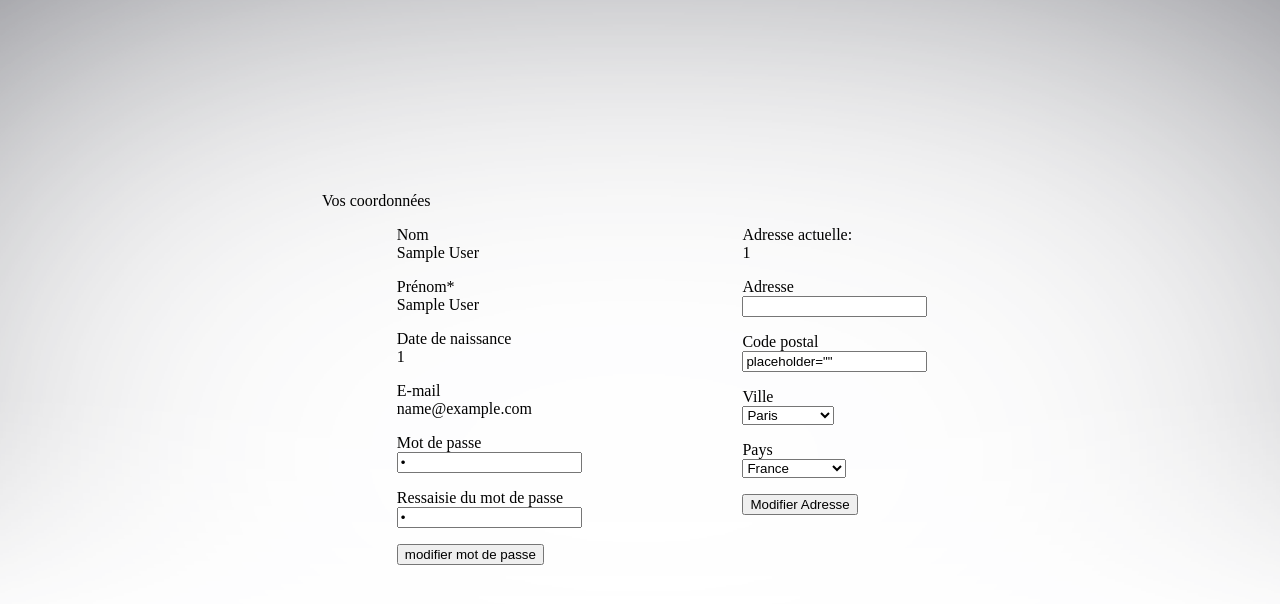
After one commit to Digums/SiteInternet, a PHP site: page /SiteInternet/Vue/profilUtilisateur.php in a window 1280 px wide. The commit adds this page. Shown: the top 604 px of the page. Run offline with PHP 8.4, Linux system fonts and the light colour scheme; the visitor is signed in with stand-in values (Sample User, id 1); data comes from the database, SQL or seed files in the repository.

Commit message:
L'administrateur accede à la modification client

```diff
--- a/Modele/Connexion T.php
+++ b/Modele/Connexion T.php
@@ -1,7 +1,7 @@
 <?php
 try
 {
-    $bdd = new PDO('mysql:host=localhost;dbname=app;charset=utf8', 'root', '',array(PDO::ATTR_ERRMODE => PDO::ERRMODE_EXCEPTION));
+    $bdd = new PDO('mysql:host=localhost;dbname=athom;charset=utf8', 'root', '',array(PDO::ATTR_ERRMODE => PDO::ERRMODE_EXCEPTION));
 }
 catch (Exception $e)
 {
--- a/Modele/TraitementGestionUtilisateur.php
+++ b/Modele/TraitementGestionUtilisateur.php
@@ -5,7 +5,7 @@ session_start();
 
 try
 {
-    $bdd = new PDO('mysql:host=localhost;dbname=app;charset=utf8', 'root', '',array(PDO::ATTR_ERRMODE => PDO::ERRMODE_EXCEPTION));
+    $bdd = new PDO('mysql:host=localhost;dbname=athom;charset=utf8', 'root', '',array(PDO::ATTR_ERRMODE => PDO::ERRMODE_EXCEPTION));
 }
 catch (Exception $e)
 {
--- /dev/null
+++ b/Vue/profilUtilisateur.php
@@ -0,0 +1,101 @@
+<?php
+require ("../Modele/Connexion T.php");
+session_start();
+if (!isset($_SESSION['verif'])) {
+    $_SESSION['verif'] = 1;
+    echo $_SESSION['verif'];
+
+    $_SESSION['id'];
+    $idUtilisateur=$_SESSION['id'];
+    $reponse= $bdd->query("SELECT * FROM membre WHERE id='$idUtilisateur' ");
+    $ligne=$reponse->fetch();
+    $_SESSION['prenom']=$ligne['prenom'];
+    $_SESSION['nom']=$ligne['nom'];
+    $_SESSION['date']=$ligne['date'];
+    $_SESSION['email']=$ligne['email'];
+    $_SESSION['mdp']=$ligne['mdp'];
+    $_SESSION['adresse']=$ligne['adresse'];
+}
+
+?>
+<!DOCTYPE html>
+<html>
+<head>
+    <meta charset="UTF-8">
+    <link rel='stylesheet' href="Quentin/styles/index_main.css">
+    <link rel='stylesheet' href="CSS/inscription.css">
+    <title>Inscription</title>
+</head>
+<body>
+
+
+
+
+<form method="post" action="../Modele/TraitementProfilUtilisateur.php">
+
+    <div id="formulaire">
+
+            <legend>Vos coordonnées</legend>
+            <div id="gauche">
+                <p><label>Nom</label></br>
+                    <?php  echo $_SESSION['nom']?></p>
+                <p> <label>Prénom*</label>
+                    </br><?php  echo $_SESSION['prenom']?></p>
+                <p><label>Date de naissance</label>
+                    </br><?php  echo $_SESSION['date']?></p>
+                <p><label>E-mail</label>
+                    </br><?php  echo $_SESSION['email']?></p>
+                <p><label>Mot de passe</label>
+                    </br><input type="password" name="mdp" value="<?php  echo $_SESSION['mdp']?>" placeholder="" required></p>
+                <p><label>Ressaisie du mot de passe</label>
+                    </br><input type="password" name="mdp2" value="<?php  echo $_SESSION['mdp']?>" placeholder="" required></p>
+                <input type="submit" value="modifier mot de passe">
+            </div>
+
+    </form>
+            <form method="post" action="../Modele/TraitementProfilUtilisateur.php">
+            <div id="droite">
+                <p>Adresse actuelle:
+                    </br>
+                    <?php  echo $_SESSION['adresse']?></p>
+                <p><label>Adresse</label></br><input type="text" name="adresse"  value= "" required></p>
+                <p><label>Code postal</label></br><input type="text" name="codepostal" value= placeholder="" required></p>
+                <p><label>Ville</label></br>
+                    <select name="ville" id="ville" required>
+                        <option value="Paris">Paris</option>
+                        <option value="Madrid">Madrid</option>
+                        <option value="Rome">Rome</option>
+                        <option value="Londres">Londres</option>
+                        <option value="Ottawa">Ottawa</option>
+                        <option value="Washington">Washington</option>
+                        <option value="Pekin">Pekin</option>
+                        <option value="Tokyo">Tokyo</option>
+                    </select>
+                </p>
+                <p><label>Pays</label></br>
+                    <select name="pays" id="pays" required>
+                        <option value="france">France</option>
+                        <option value="espagne">Espagne</option>
+                        <option value="italie">Italie</option>
+                        <option value="royaume-uni">Royaume-Uni</option>
+                        <option value="canada">Canada</option>
+                        <option value="etats-unis">États-Unis</option>
+                        <option value="chine">Chine</option>
+                        <option value="japon">Japon</option>
+                    </select>
+                </p>
+
+
+                <input type="submit" value="Modifier Adresse" />
+                </form>
+            </div>
+
+            </div>
+
+    </div>
+
+
+
+
+</body>
+</html>
```
Also changed, not shown: Modele/TraitementConnexion.php (+5 -3 lines), Modele/TraitementProfilUtilisateur.php (added, +8 -0 lines).
